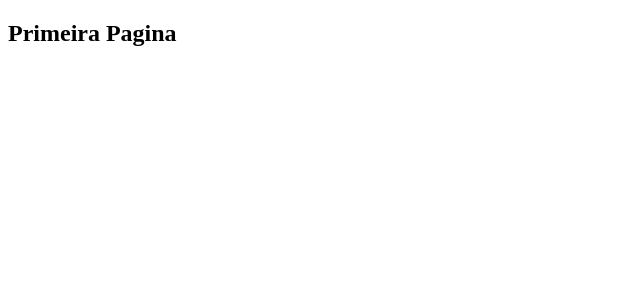
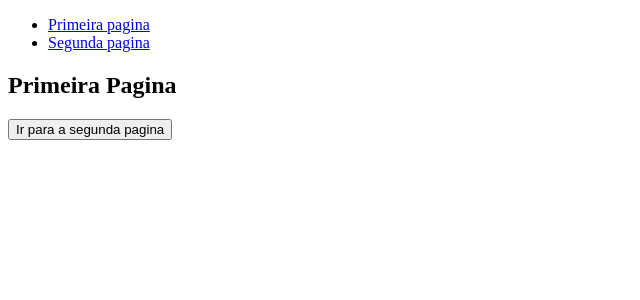
Before and after one commit to albertoafaj/angular-course, an Angular app: page /page-one in a window 1280 px wide. Shown: the top 300 px of the page, without its empty margins (0-640 px from the left). Built offline with nearby package versions, Linux system fonts and the light colour scheme.

Commit message:
feat: add navigate between pages

```diff
--- a/src/app/app-routing.module.ts
+++ b/src/app/app-routing.module.ts
@@ -1,9 +1,11 @@
 import { NgModule } from '@angular/core';
 import { RouterModule, Routes } from '@angular/router';
 import { FirstPageComponent } from './first-page/first-page.component';
+import { SecondPageComponent } from './second-page/second-page.component';
 
 const routes: Routes = [
-  { path: "page-one", component: FirstPageComponent }
+  { path: "page-one", component: FirstPageComponent },
+  { path: "page-two", component: SecondPageComponent }
 ];
 
 @NgModule({
--- a/src/app/app.component.html
+++ b/src/app/app.component.html
@@ -1 +1,7 @@
+<nav>
+  <ul>
+    <li><a routerLink="page-one">Primeira pagina</a></li>
+    <li><a routerLink="page-two">Segunda pagina</a></li>
+  </ul>
+</nav>
 <router-outlet></router-outlet>
--- a/src/app/app.module.ts
+++ b/src/app/app.module.ts
@@ -18,6 +18,7 @@ import { ExampleServices02Component } from './example-services02/example-service
 import { LifeCicleComponent } from './life-cicle/life-cicle.component';
 import { LifeCicleParentComponent } from './life-cicle-parent/life-cicle-parent.component';
 import { FirstPageComponent } from './first-page/first-page.component';
+import { SecondPageComponent } from './second-page/second-page.component';
 
 @NgModule({
   declarations: [
@@ -35,7 +36,8 @@ import { FirstPageComponent } from './first-page/first-page.component';
     ExampleServices02Component,
     LifeCicleComponent,
     LifeCicleParentComponent,
-    FirstPageComponent
+    FirstPageComponent,
+    SecondPageComponent
   ],
   imports: [
     BrowserModule,
--- a/src/app/first-page/first-page.component.html
+++ b/src/app/first-page/first-page.component.html
@@ -1 +1,2 @@
 <h2>Primeira Pagina</h2>
+<button type="button" (click)="moveToPageTwo()">Ir para a segunda pagina</button>
--- a/src/app/first-page/first-page.component.ts
+++ b/src/app/first-page/first-page.component.ts
@@ -1,4 +1,5 @@
 import { Component } from '@angular/core';
+import { Router } from '@angular/router';
 
 @Component({
   selector: 'app-first-page',
@@ -6,5 +7,11 @@ import { Component } from '@angular/core';
   styleUrls: ['./first-page.component.css']
 })
 export class FirstPageComponent {
-
+  constructor(
+    private router: Router
+  ) {
+  }
+  moveToPageTwo() {
+    this.router.navigate(["page-two"]);
+  }
 }
--- /dev/null
+++ b/src/app/second-page/second-page.component.html
@@ -0,0 +1 @@
+<h2>Segunda Pagina</h2>
```
Also changed, not shown: src/app/second-page/second-page.component.ts (added, +10 -0 lines), src/app/second-page/second-page.component.css (added), 1 other file (tests, documents, lock files or other folders).
